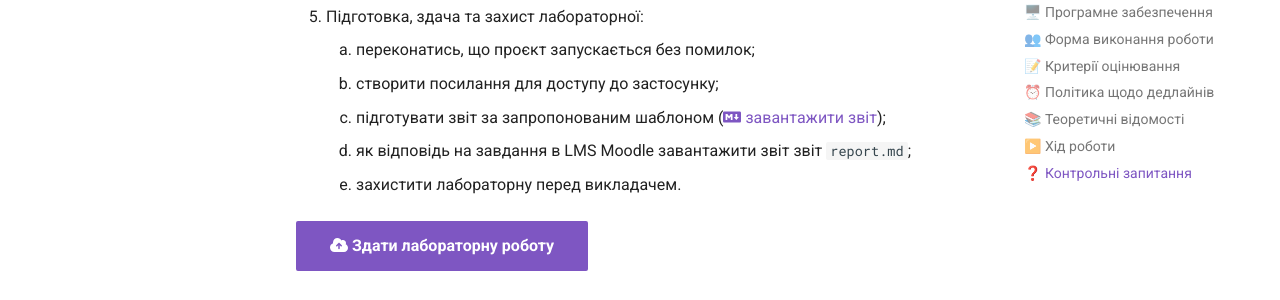
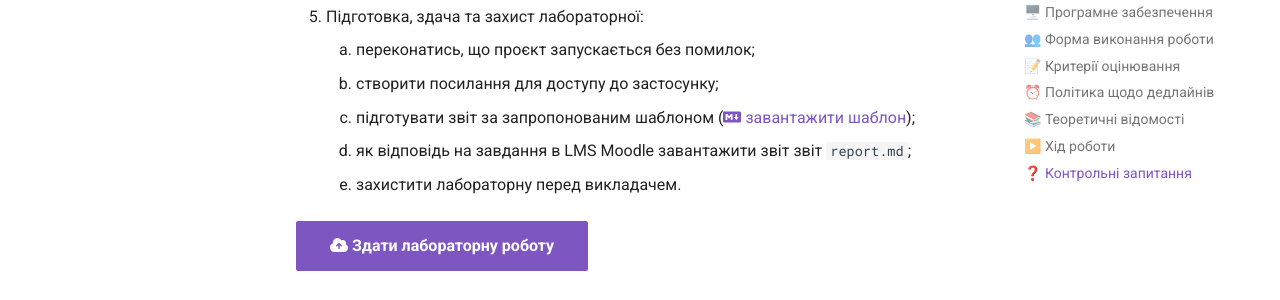
Before and after one commit to olroi421/course-opi, an MkDocs documentation site: the page built from docs/labs/lab-01.md, in a window 1280 px wide and 900 px high, scrolled down 3650 px. Shown: the part 231-531 px from the top of the window. Built offline with MkDocs 1.6.1 and Material for MkDocs 9.7.7, drawn with Linux system fonts in a browser that asks for light colours; comment, search, counter and statistics services are not loaded.

Commit message:
Update lab-01.md

```diff
--- a/docs/labs/lab-01.md
+++ b/docs/labs/lab-01.md
@@ -120,7 +120,7 @@
 5. Підготовка, здача та захист лабораторної:
     1. переконатись, що проєкт запускається без помилок;
     2. створити посилання для доступу до застосунку;
-    3. підготувати звіт за запропонованим шаблоном ([:fontawesome-brands-markdown: завантажити звіт](assets/report.md){: download="report.md"});
+    3. підготувати звіт за запропонованим шаблоном ([:fontawesome-brands-markdown: завантажити шаблон](assets/report.md){: download="report.md"});
     4. як відповідь на завдання в LMS Moodle завантажити звіт звіт `report.md`;
     5. захистити лабораторну перед викладачем.
 
```
